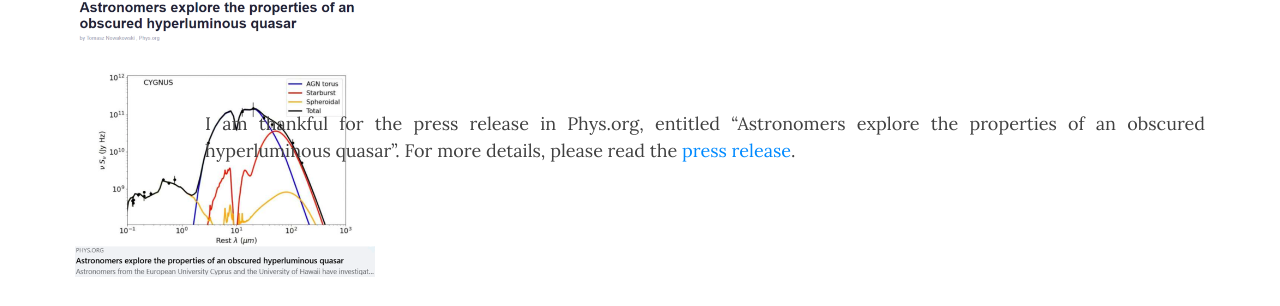
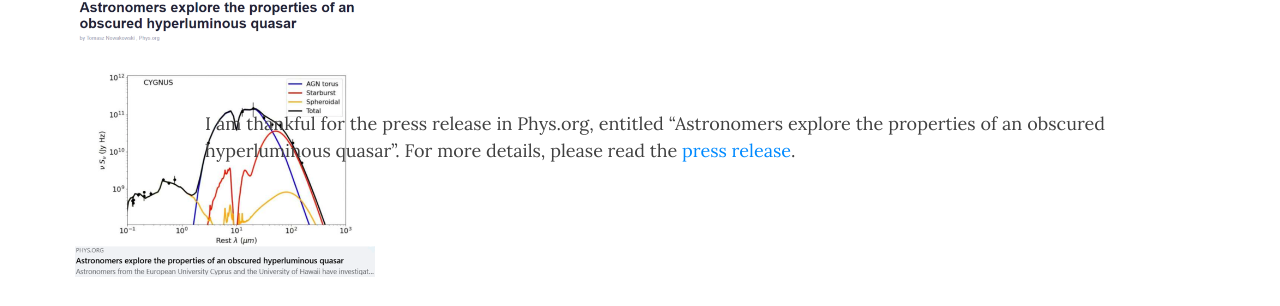
Before and after one commit to ch-var/ch-var.github.io, a Jekyll site: the page built from news.html, in a window 1280 px wide. Shown: the part 518-824 px from the top of the page. Built offline with Jekyll 4.4.1, drawn with Linux system fonts in a browser that asks for light colours; formulas are drawn with MathJax 3.

Commit message:
Update news.html

```diff
--- a/news.html
+++ b/news.html
@@ -25,9 +25,9 @@
 <p><font size="+2">Press release in Phys.org</font></p
 <p><i style="color:#808080";>Posted on October 21, 2024</i></p>
 
-<div style="display: flex; justify-content: space-between; align-items: center; flex-wrap: wrap; margin-left: -100px; margin-right: -100px;">
-  <p><img src="/assets/img/press.png" style="max-width: 300px; height: auto; margin-right: 30px;"/></p>
-  <p style="text-align: justify; flex: 1;">I am thankful for the press release in Phys.org, entitled “Astronomers explore the properties of an obscured hyperluminous quasar”. For more details, please read the <a href="https://phys.org/news/2024-10-astronomers-explore-properties-obscured-hyperluminous.html">press release</a>.</p>
+<div style="display: flex; justify-content: space-between; align-items: center; flex-wrap: wrap;">
+  <p><img src="/assets/img/press.png" style="max-width: 300px; height: auto; margin-left: -100px; margin-right: 30px;"/></p>
+  <p style="text-align: justify; flex: 1; margin-right: -100px;">I am thankful for the press release in Phys.org, entitled “Astronomers explore the properties of an obscured hyperluminous quasar”. For more details, please read the <a href="https://phys.org/news/2024-10-astronomers-explore-properties-obscured-hyperluminous.html">press release</a>.</p>
 </div>
 
 <style>
```
